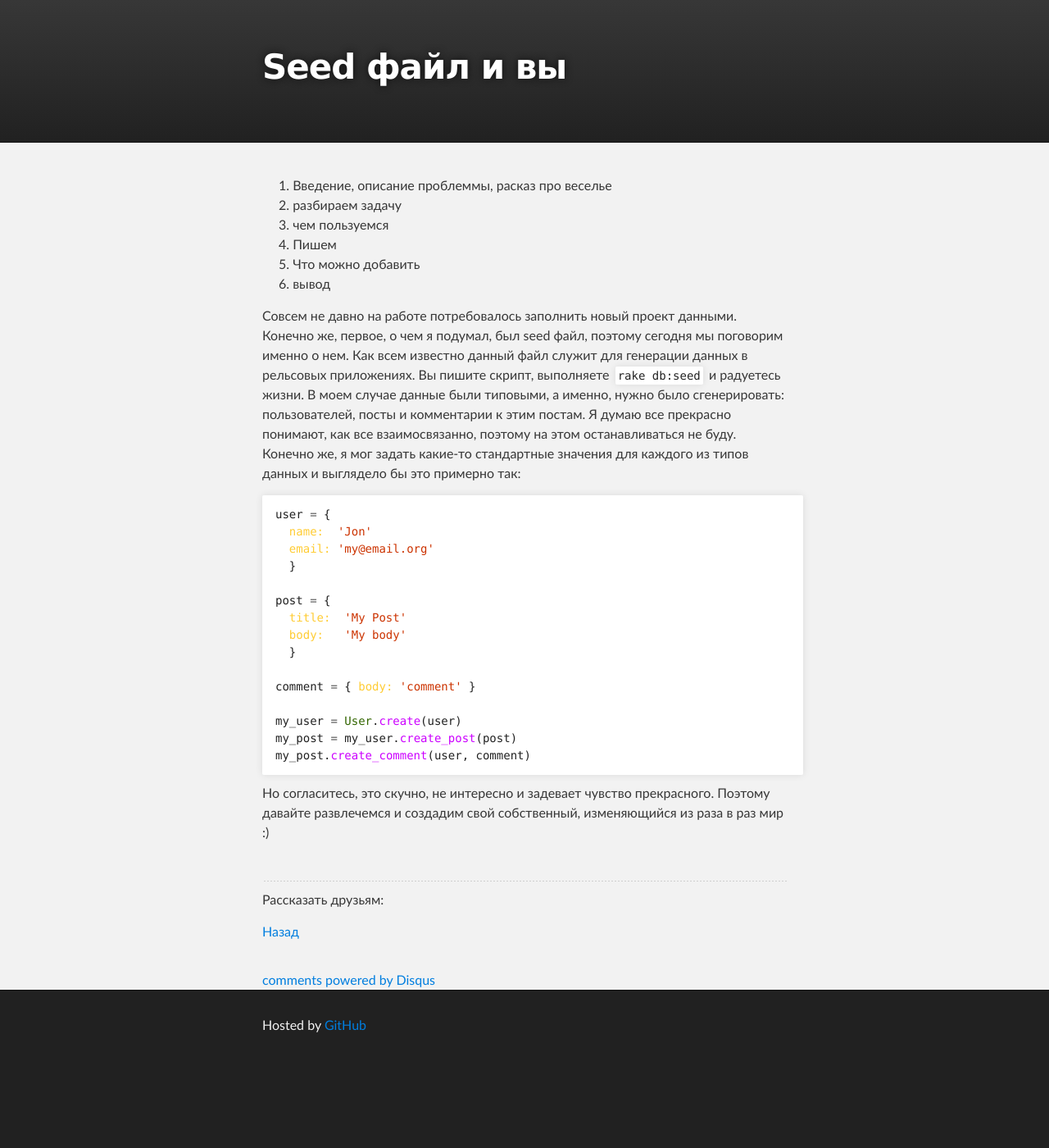
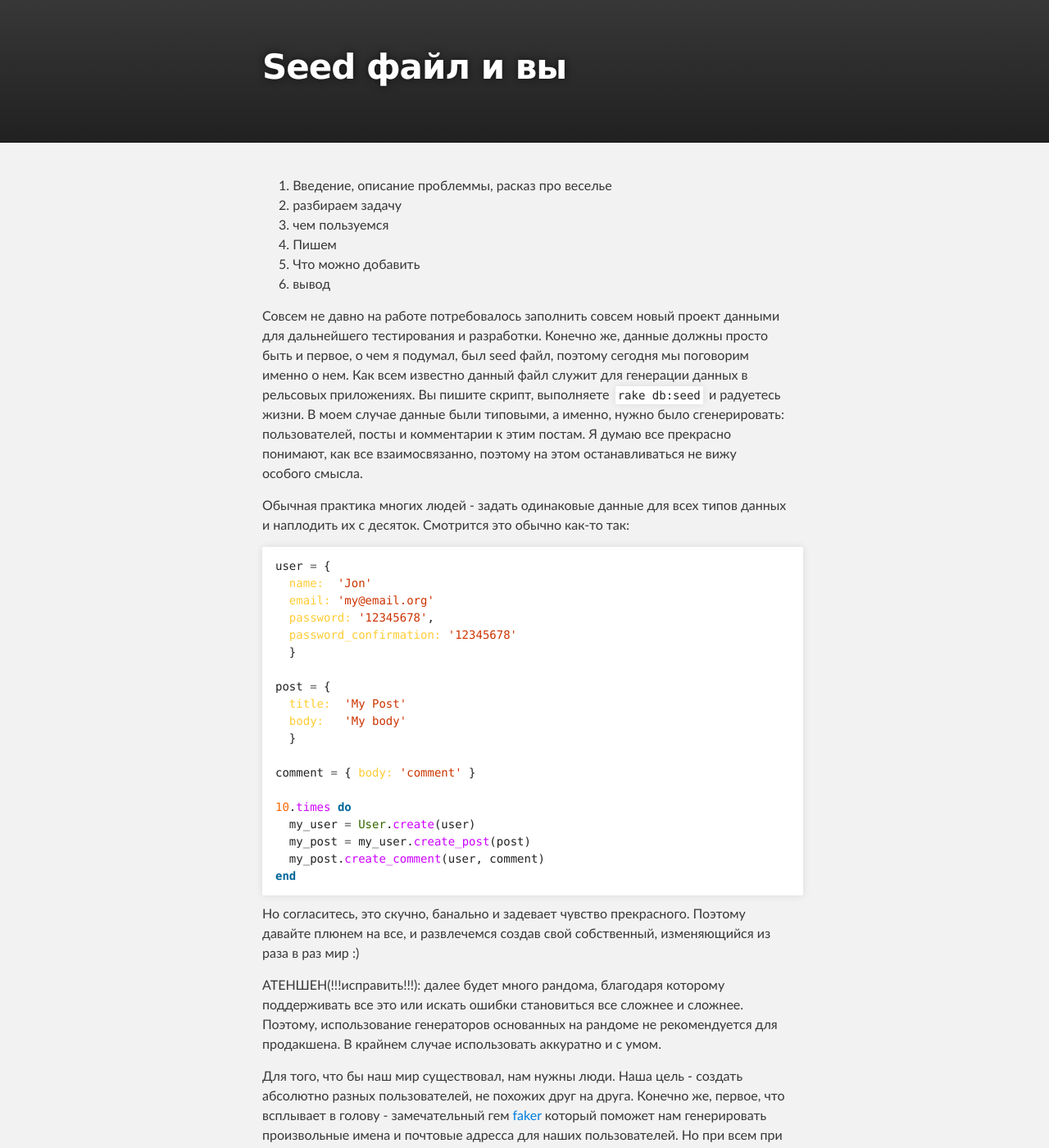
Before and after one commit to davydovanton/davydovanton.github.io, a Jekyll site: the page built from _posts/2014-03-10-seed-and-you.markdown, in a window 1280 px wide and 1400 px high. Shown: the whole window at 82% size. Built offline with Jekyll 4.4.1, drawn with Linux system fonts in a browser that asks for light colours; Markdown is read by kramdown in place of the engine named in the settings; comment, search, counter and statistics services are not loaded; some of the changed text lies outside the part shown.

Commit message:
Добавлен текст про генерацию пользователей и постов

```diff
--- a/_posts/2014-03-10-seed-and-you.markdown
+++ b/_posts/2014-03-10-seed-and-you.markdown
@@ -10,12 +10,16 @@
 5. Что можно добавить
 6. вывод
 
-Совсем не давно на работе потребовалось заполнить новый проект данными. Конечно же, первое, о чем я подумал, был seed файл, поэтому сегодня мы поговорим именно о нем. Как всем известно данный файл служит для генерации данных в рельсовых приложениях. Вы пишите скрипт, выполняете `rake db:seed` и радуетесь жизни. В моем случае данные были типовыми, а именно, нужно было сгенерировать: пользователей, посты и комментарии к этим постам. Я думаю все прекрасно понимают, как все взаимосвязанно, поэтому на этом останавливаться не буду.
-Конечно же, я мог задать какие-то стандартные значения для каждого из типов данных и выглядело бы это примерно так:
+Совсем не давно на работе потребовалось заполнить совсем новый проект данными для дальнейшего тестирования и разработки. Конечно же, данные должны просто быть и первое, о чем я подумал, был seed файл, поэтому сегодня мы поговорим именно о нем. Как всем известно данный файл служит для генерации данных в рельсовых приложениях. Вы пишите скрипт, выполняете `rake db:seed` и радуетесь жизни. В моем случае данные были типовыми, а именно, нужно было сгенерировать: пользователей, посты и комментарии к этим постам. Я думаю все прекрасно понимают, как все взаимосвязанно, поэтому на этом останавливаться не вижу особого смысла.
+
+Обычная практика многих людей - задать одинаковые данные для всех типов данных и наплодить их с десяток. Смотрится это обычно как-то так:
+
 {% highlight ruby %}
 user = {
   name:  'Jon'
   email: 'my@email.org'
+  password: '12345678',
+  password_confirmation: '12345678'
   }
 
 post = {
@@ -25,11 +29,68 @@
 
 comment = { body: 'comment' }
 
-my_user = User.create(user)
-my_post = my_user.create_post(post)
-my_post.create_comment(user, comment)
+10.times do
+  my_user = User.create(user)
+  my_post = my_user.create_post(post)
+  my_post.create_comment(user, comment)
+end
 {% endhighlight %}
-Но согласитесь, это скучно, не интересно и задевает чувство прекрасного. Поэтому давайте развлечемся и создадим свой собственный, изменяющийся из раза в раз мир :)
+
+Но согласитесь, это скучно, банально и задевает чувство прекрасного. Поэтому давайте плюнем на все, и развлечемся создав свой собственный, изменяющийся из раза в раз мир :)
+
+АТЕНШЕН(!!!исправить!!!): далее будет много рандома, благодаря которому поддерживать все это или искать ошибки становиться все сложнее и сложнее. Поэтому, использование генераторов основанных на рандоме не рекомендуется для продакшена. В крайнем случае использовать аккуратно и с умом.
+
+Для того, что бы наш мир существовал, нам нужны люди. Наша цель - создать абсолютно разных пользователей, не похожих друг на друга. Конечно же, первое, что всплывает в голову - замечательный гем [faker](https://github.com/stympy/faker) который поможет нам генерировать произвольные имена и почтовые адресса для наших пользователей. Но при всем при этом, не будем забывать про нашего админа. Так же, давайте зададим рандомное количество пользователей в интервале от 18 до 25(числа, как вы догадались, могут быть абсолютно любые):
+
+{% highlight ruby %}
+user = {
+  name:  admin
+  email: admin@my_app.com
+  password: '12345678',
+  password_confirmation: '12345678'
+  }
+
+rnd = Random.new
+user_count = rnd.rand(18..23)
+User.create(user)
+
+user_count.times do
+  user[:name]  = Faker::Name.name
+  user[:email] = Faker::Internet.email
+  User.create(user)
+end
+{% endhighlight %}
+
+Cобственно я уверен, faker поможет вам сгенерировать почти любую информацию, стоит только открыть доки. Ну а если вам не угодил faker, то существует достаточно [много](https://www.ruby-toolbox.com/categories/random_data_generation) других data генераторов.
+
+Не думаю, что тут что-то было сложно, поэтому пререйдем к постам. Сказать по правде, в нашем проекте посты состояли из строго заданных кусков html-a поэтому тут ничего не оставалось, кроме как делать в лоб. Единственный момент, мы будем выбирать произвольно польователя, что бы от его имени создавать наш пост:
+
+{% highlight ruby %}
+posts = [
+  {
+    title:  'My first Post'
+    body:   'My body'
+  },
+  {
+    title:  'My second Post'
+    body:   'My body'
+  },
+  # Еще какое-то количество данных для постов ...
+]
+
+def rnd_user(count, rnd)
+  random_user_id = rnd.rand(1..(count))
+  User.find(random_user_id)
+end
+
+posts.each do |post|
+  rand_user = rnd_user user_count, rnd
+
+  post[:user_id] = rand_user.id
+  created_post = rand_user.create_post(post)
+end
+{% endhighlight %}
+
 
 
 {% highlight ruby %}
```
Also changed, not shown: 4 other files.
